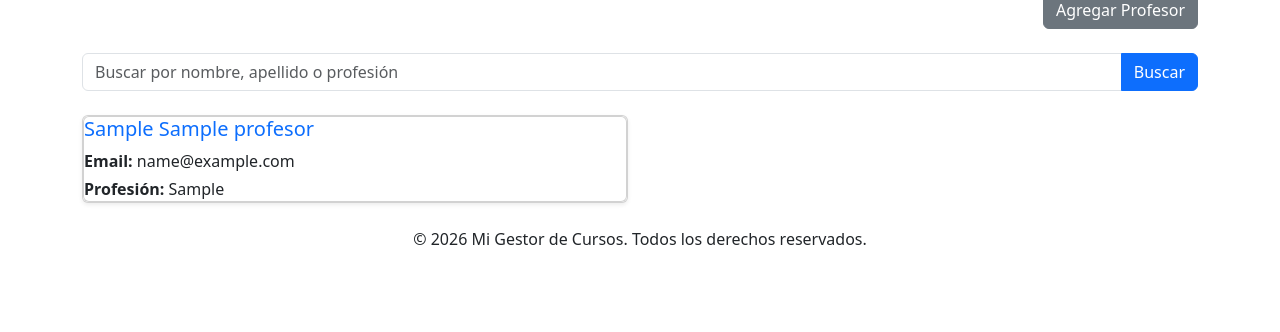
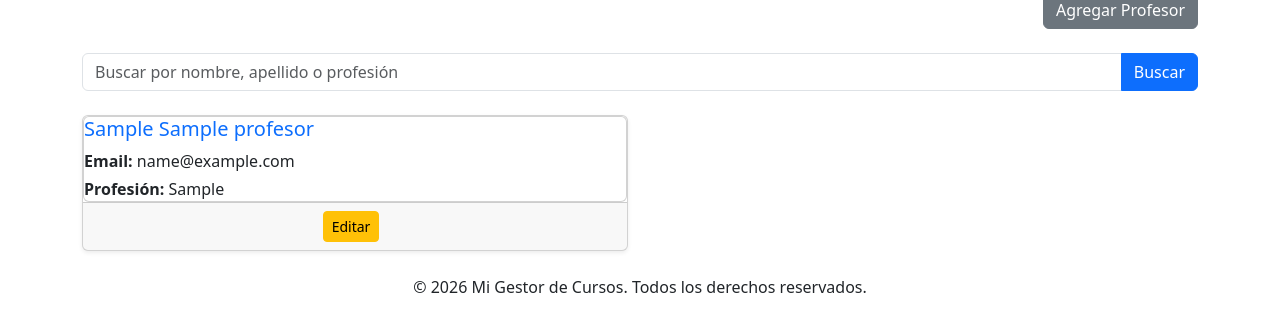
Before and after one commit to MauLen-dev/Primer-Proyecto-Cursos-Django, a Django app: page /profesores/ in a window 1280 px wide. Shown: the part 161-493 px from the top of the page. Run offline with Django 5.2, Linux system fonts and the light colour scheme; tables that the repository leaves empty hold one stand-in row (values such as "Sample post"); some libraries are stand-ins or nearby versions.

Commit message:
boton de editar en profesores.html

```diff
--- a/Proyecto1/myapp/templates/myapp/profesores.html
+++ b/Proyecto1/myapp/templates/myapp/profesores.html
@@ -27,6 +27,9 @@
                     <p class="card-text"> <strong> Profesión: </strong> {{ profesor.profesion }}
                     </p>
                 </div>
+                <div class="card-footer text-center">
+                    <a href="{% url 'profesor_editar.html' profesor.id %}" class="btn btn-warning btn-sm me-2">Editar</a>
+                </div>
 
             </div>
 
```
